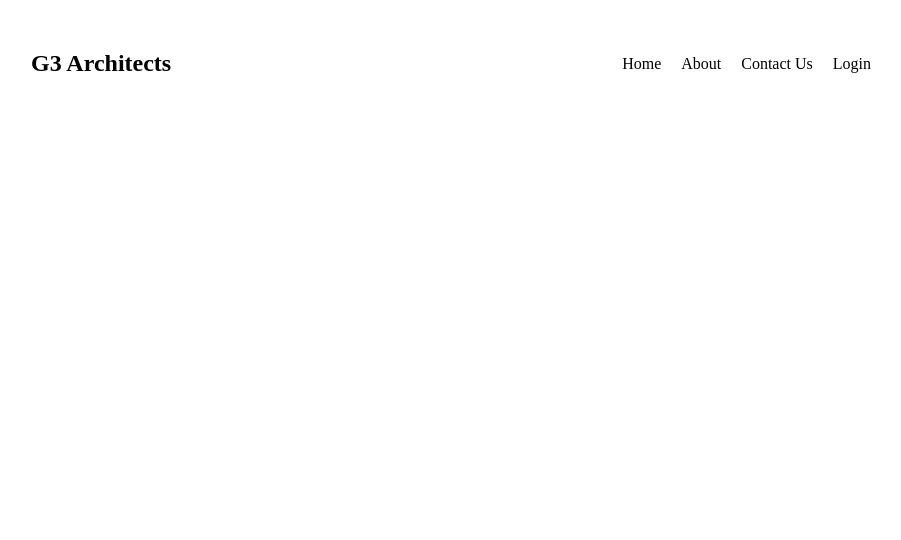
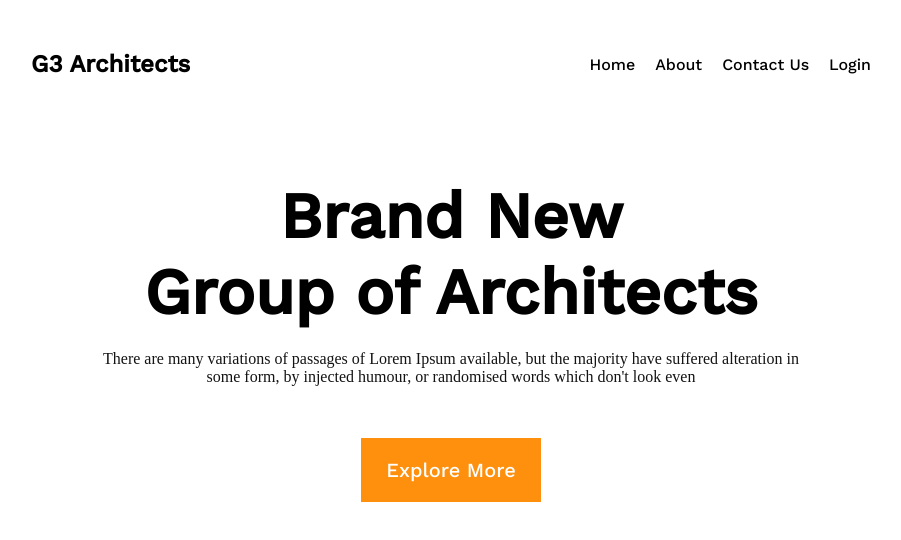
Before and after one commit to mehedihasannablusi/g3-architects, a plain HTML site: page index.html in a window 1280 px wide. Shown: the whole page, without its empty margins (189-1090 px from the left). Drawn offline with nearby package versions, Linux system fonts and the light colour scheme.

Commit message:
top-section add

```diff
--- a/architec.css
+++ b/architec.css
@@ -1,10 +1,13 @@
-*{
+@import url('https://fonts.googleapis.com/css2?family=Work+Sans:wght@500&display=swap');
+
+* {
     margin: 0%;
     padding: 0;
     box-sizing: border-box;
 }
 
-a,li{
+a,
+li {
     list-style: none;
     text-decoration: none;
     color: black;
@@ -12,20 +15,55 @@ a,li{
 
 /* navbar-style */
 
-.nav-bar{
+.nav-bar {
     display: flex;
     justify-content: space-between;
     align-items: center;
     margin-top: 50px;
+    font-family: Work Sans;
 }
 
-.nav-heading{
+.nav-heading {
     margin-left: 220px;
 }
-.nav-list{
+
+.nav-list {
     display: flex;
     align-items: center;
     justify-content: space-between;
     gap: 20px;
     margin-right: 220px;
 }
+
+/* Group of Architects style */
+
+.Group-of-Architects {
+    text-align: center;
+
+    margin-top: 100px;
+}
+
+.Group-of-Architects h1 {
+    font-size: 64px;
+    font-family: Work Sans;
+
+}
+
+.top-discription {
+    font-size: 16px;
+    color: #131313;
+    padding: 20px;
+
+}
+
+.primary-btn {
+    border: none;
+    font-size: 20px;
+    color: white;
+    background: #FF900E;
+    width: 180px;
+    height: 64px;
+    font-family: Work Sans;
+    margin-top: 32px;
+
+}
--- a/index.html
+++ b/index.html
@@ -1,5 +1,6 @@
 <!DOCTYPE html>
 <html lang="en">
+
 <head>
     <meta charset="UTF-8">
     <meta http-equiv="X-UA-Compatible" content="IE=edge">
@@ -8,12 +9,15 @@
 
     <link rel="stylesheet" href="architec.css">
 </head>
+
 <body>
     <!-- nav-section  -->
     <section class="top-section">
 
         <div class="nav-bar">
-        <div class="nav-heading"><h1>G3 Architects</h1></div>
+            <div class="nav-heading">
+                <h1>G3 Architects</h1>
+            </div>
             <div class="nav-link">
                 <ul class="nav-list">
                     <li><a href="#">Home</a></li>
@@ -23,7 +27,17 @@
                 </ul>
             </div>
         </div>
+        <div class="Group-of-Architects">
+            <h1>Brand New <br>
+                Group of Architects </h1>
+
+                <p class="top-discription">There are many variations of passages of Lorem Ipsum available, but the majority have suffered alteration in<br>
+                    some form, by injected humour, or randomised words which don't look even</p>
+
+                    <button class="primary-btn">Explore More</button>
+        </div>
     </section>
 
 </body>
+
 </html>
```
Lines whose indentation alone changed are shown as unchanged.
